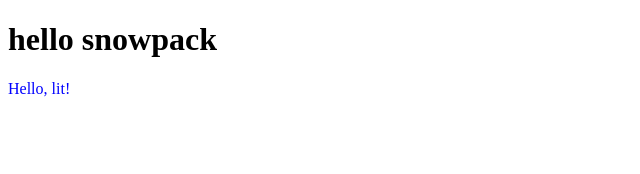
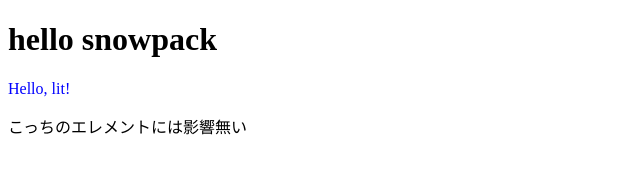
Before and after one commit to ArakiTakaki/lit-sandbox, a website with bundled scripts: page public/index.html in a window 1280 px wide. Shown: the whole page, without its empty margins (0-640 px from the left). Built offline with nearby package versions, Linux system fonts and the light colour scheme.

```diff
--- a/public/index.html
+++ b/public/index.html
@@ -10,5 +10,6 @@
 <body>
   <h1>hello snowpack</h1>
   <simple-greeting name="lit"></simple-greeting>
+  <p>こっちのエレメントには影響無い</p>
 </body>
 </html>
```
Also changed, not shown: tsconfig.json (+28 -68 lines).
